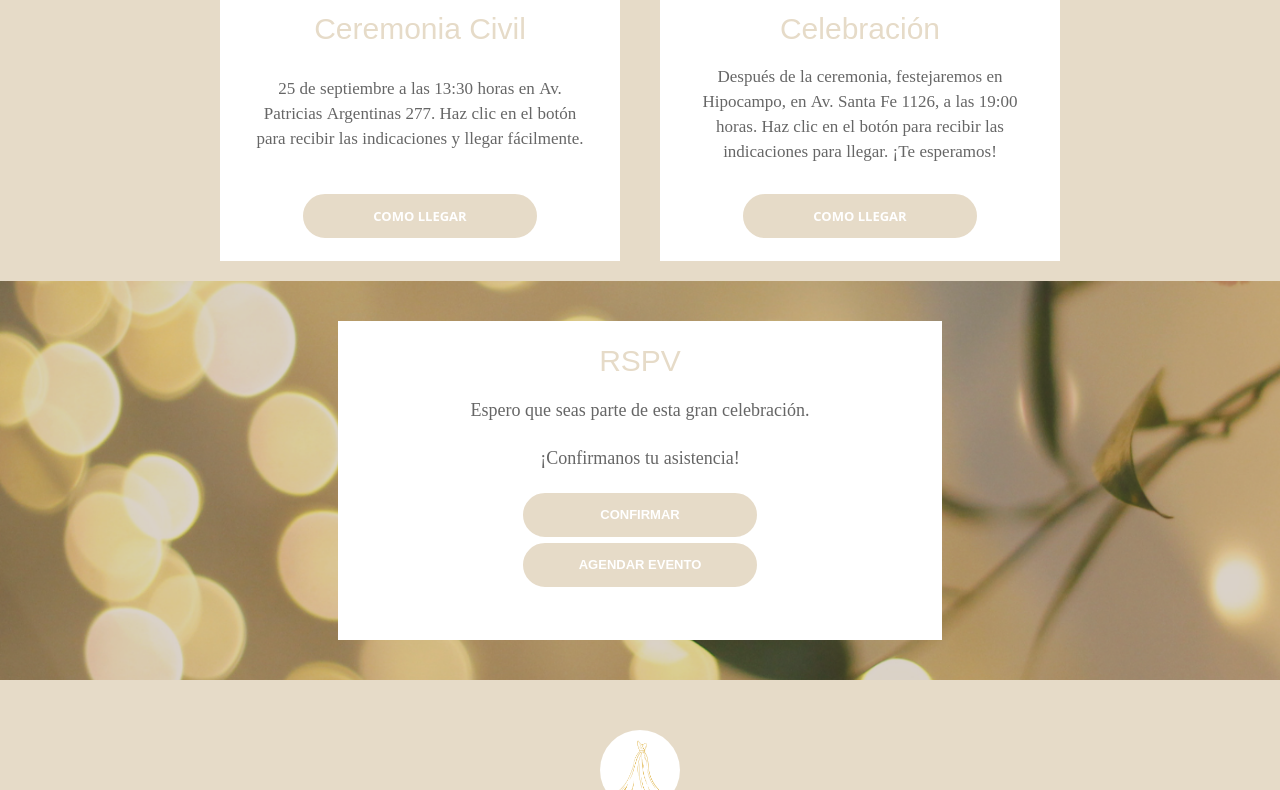
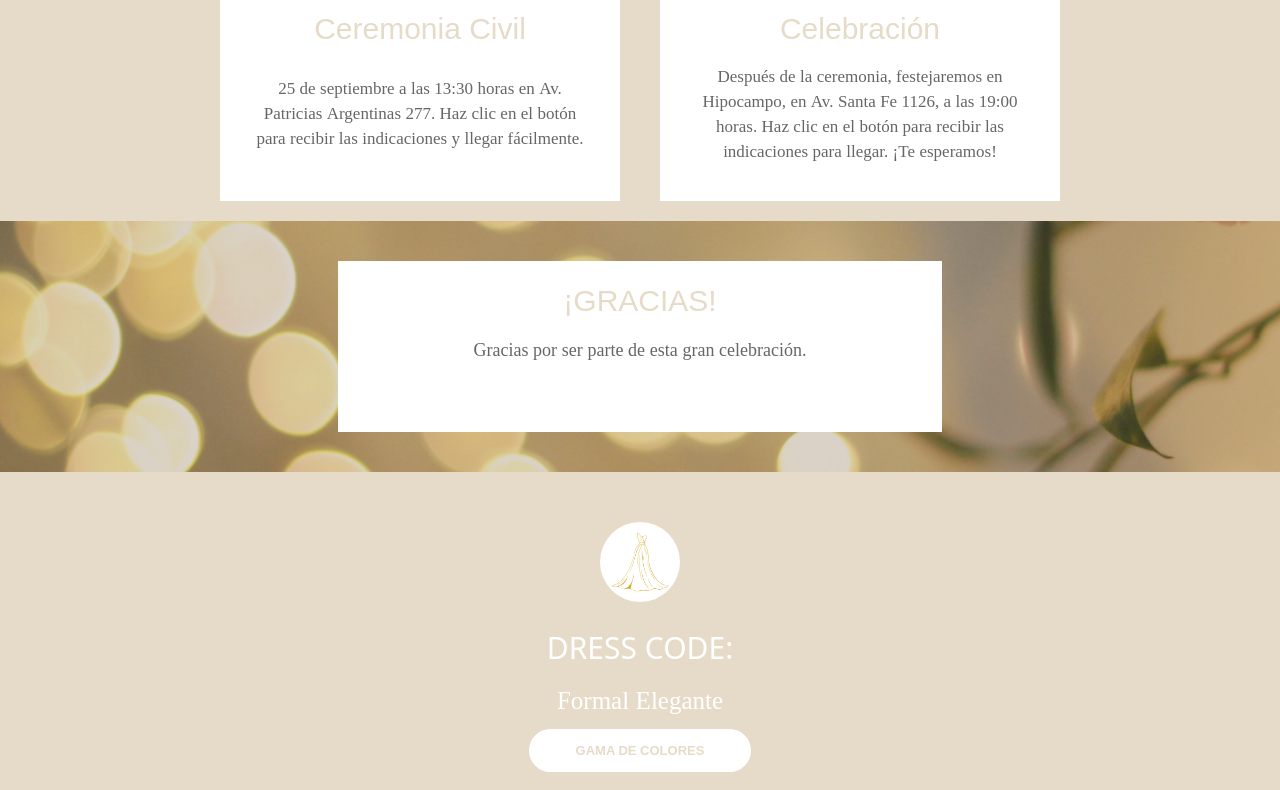
Before and after one commit to joser098/wedding-template, an Astro site: page / in a window 1280 px wide. Shown: the part 1640-2430 px from the top of the page. Built offline with nearby package versions, Linux system fonts and the light colour scheme; Astro itself is replaced by a stand-in of ours.

Commit message:
Update data

```diff
--- a/src/components/Card.astro
+++ b/src/components/Card.astro
@@ -16,9 +16,9 @@ const { src, title, body, textBtn , link} = Astro.props;
 	<div class="text-container">
 		<p>{body}</p>
 	</div>
-	<a href={link} target="_blank" class="button" rel="noopener noreferrer" style="text-decoration: none;">
+	<!-- <a href={link} target="_blank" class="button" rel="noopener noreferrer" style="text-decoration: none;">
        {textBtn}
-    </a>
+    </a> -->
 </article>
 
 <style>
--- a/src/components/Confirmation.astro
+++ b/src/components/Confirmation.astro
@@ -80,16 +80,16 @@
 <main class="fade-in">
   <div id="cards-container">
     <div class="confirmacion">
-      <h1>RSPV</h1>
-      <p>Espero que seas parte de esta gran celebración.</p>
-      <p>¡Confirmanos tu asistencia!</p>
-      <a
+      <h1>¡GRACIAS!</h1>
+      <p>Gracias por ser parte de esta gran celebración.</p>
+      <!-- <p>¡Confirmanos tu asistencia!</p> -->
+      <!-- <a
         href="https://docs.google.com/forms/d/e/1FAIpQLSdW2MNrglehWBmiLAHzLwOnCrolTRkofHxRKpsMmfAbPpho_g/viewform?usp=sf_link"
         target="_blank"
-        class="formula">CONFIRMAR</a>
-      <div class="agendar">
+        class="formula">CONFIRMAR</a> -->
+      <!-- <div class="agendar">
         <a href="https://calendar.app.google/Xf4JXvAfRwEFLs8P7" target="_blank" class="formula">AGENDAR EVENTO</a>
-      </div>
+      </div> -->
     </div>
   </div>
 </main>
--- a/src/components/Countdown.astro
+++ b/src/components/Countdown.astro
@@ -200,5 +200,5 @@ const TIMESTAMP = 1727271000000;
     setInterval(updateCountdown, SECOND);
   }
 
-  init();
+  // init();
 </script>
--- a/src/components/Gift.astro
+++ b/src/components/Gift.astro
@@ -91,7 +91,7 @@
         no olviden añadir una tarjeta con sus mejores deseos para nuestro
         matrimonio.
       </p>
-      <button id="_btn"> VER DATOS </button>
+      <button disabled id="_btn"> VER DATOS </button>
     </div>
   </div>
 </main>
```
